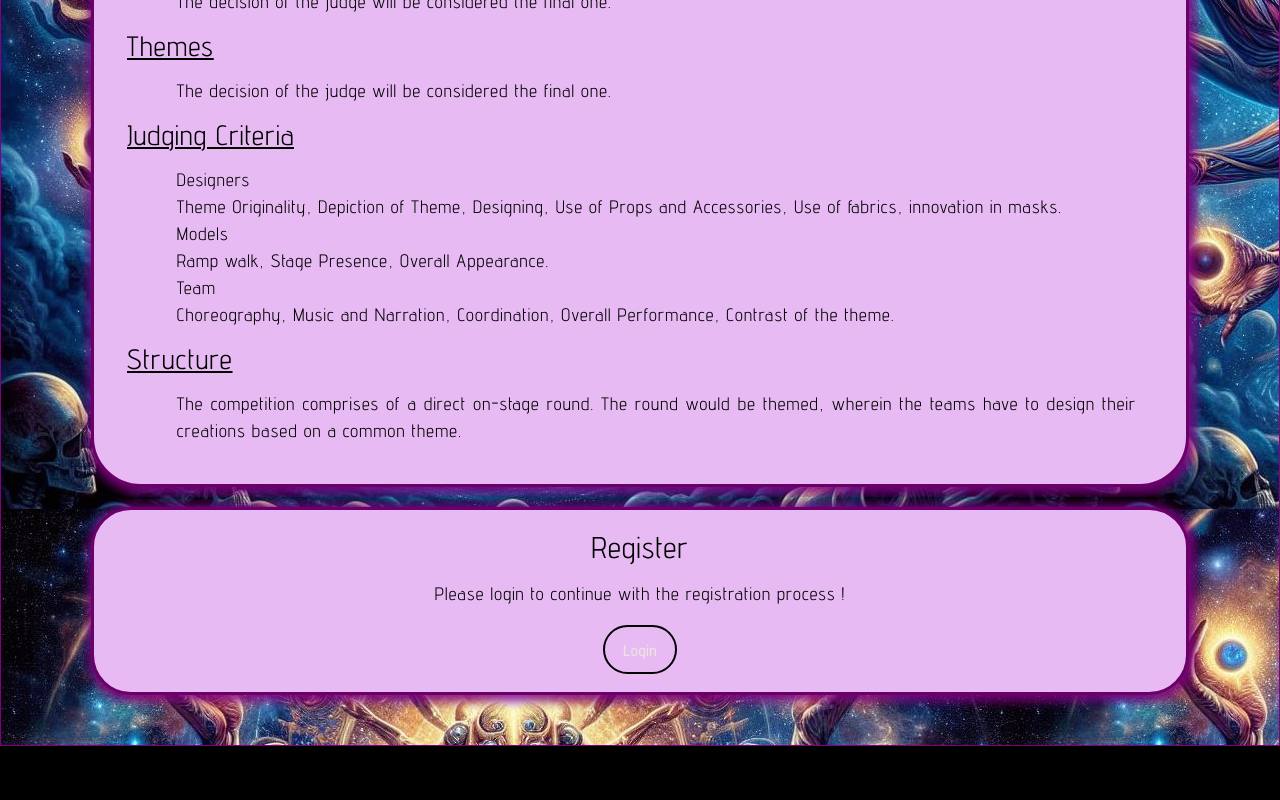
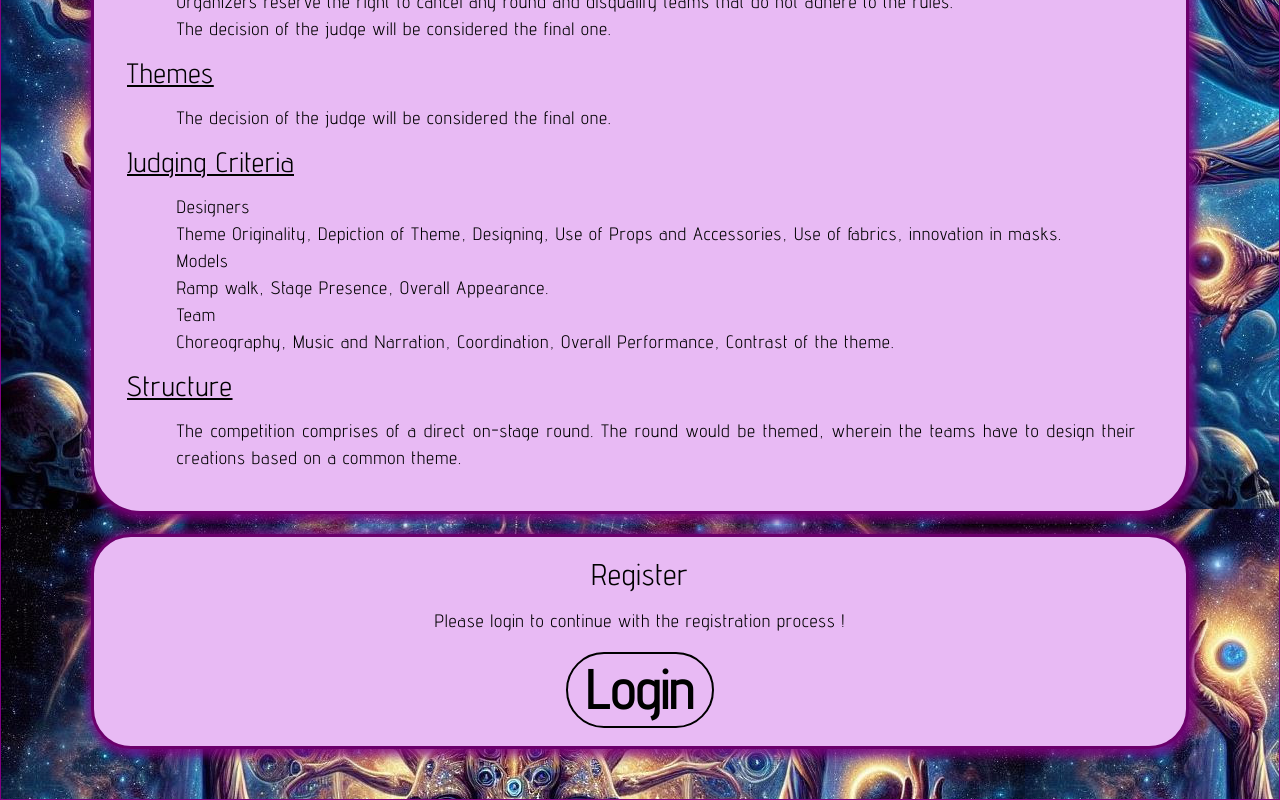
Before and after one commit to Aurora-Landing-Page/Main-Page-frontend, a React (Create React App) app: page /events/eventDetails in a window 1280 px wide. Shown: the part 2564-3364 px from the top of the page. Before the commit the page ends 3310 px from the top, so only its background shows below. Built offline with nearby package versions, Linux system fonts and the light colour scheme.

Commit message:
Update EventDetails.js

```diff
--- a/src/Components/EventDetails/EventDetails.js
+++ b/src/Components/EventDetails/EventDetails.js
@@ -1,12 +1,13 @@
 import React from 'react';
-import './EventDetails.css'
+import './EventDetails.css';
+import { Link } from 'react-router-dom';
 
 const EventDetails = () => {
   return (
     <div>
         <div className="events_bigBox">
         <h2 className="events_heading">Parivesh</h2>
-        <img className="events_pic6" src={require('./images/pic6.png')} alt=""/>
+        // <img className="events_pic6" src={require('./images/pic6.png')} alt=""/>
         <div className="events_smallBox">
             <div className="events_box1">
                 <div className="events_pic1">
@@ -126,7 +127,9 @@ const EventDetails = () => {
             <div className="events_registerHeading">Register</div>
             <div className="events_txt1">
                 <div className="events_txtRegisterHeading">Please login to continue with the registration process !</div>
-                <button className="events_button" ><a href="#">Login</a></button>
+                <button className="events_button" >
+                  <Link className='text-5xl overflow-hidden text-black'>Login</Link>
+                </button>
             </div>
         </div>
         </div>
```
